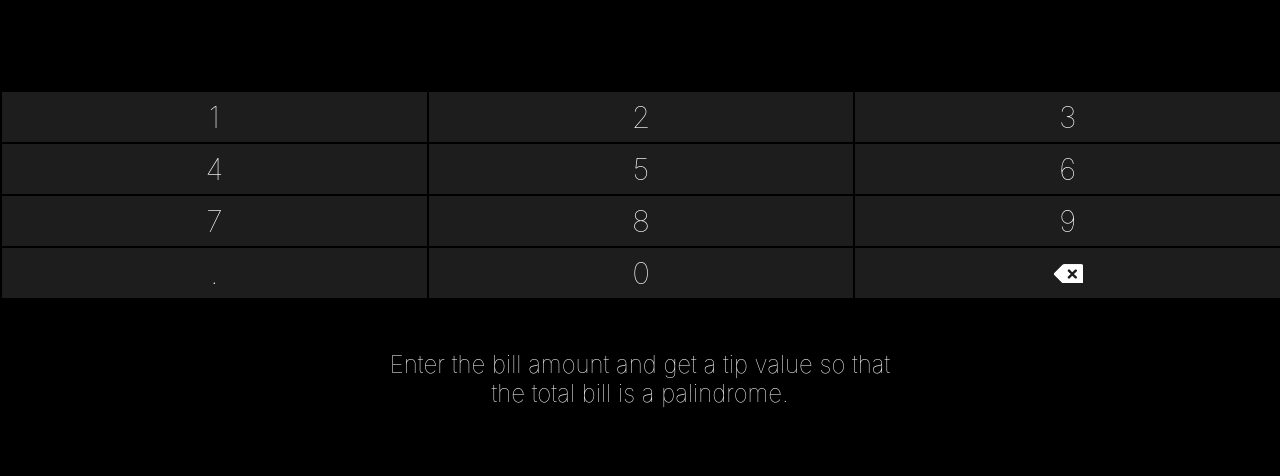
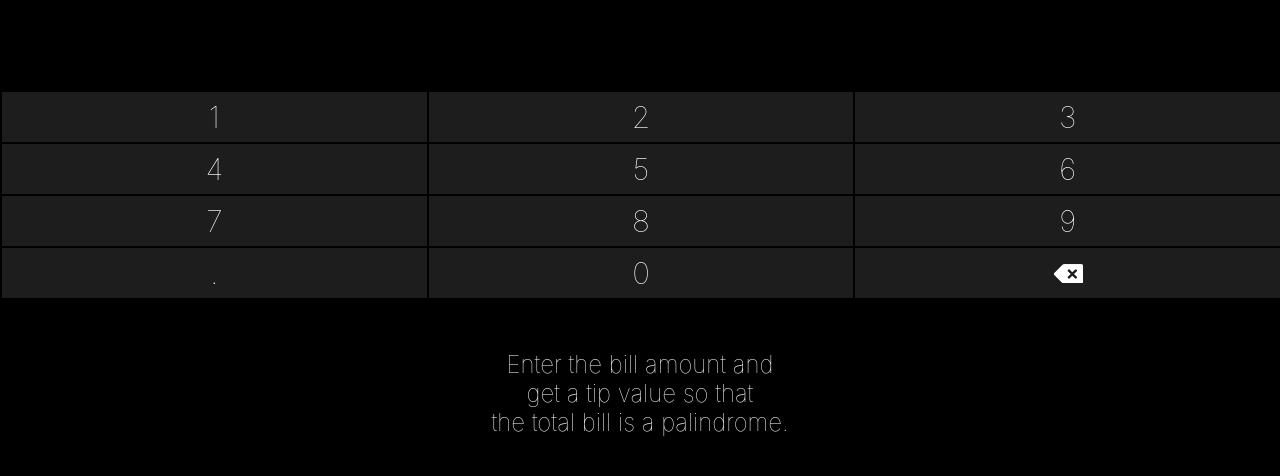
Before and after one commit to fabriziogiordano/tipit, a website: page index.html in a window 1280 px wide. Drawn offline with Linux system fonts and the light colour scheme.

Commit message:
fix typo and test github actions

```diff
--- a/index.html
+++ b/index.html
@@ -45,7 +45,7 @@
         </div>
 
         <div id="middle-div">
-            Enter the bill amount and <bro> get a tip value so that <br> the total bill is a palindrome.
+            Enter the bill amount and <br> get a tip value so that <br> the total bill is a palindrome.
         </div>
 
         <div id="bottom-div">
```
